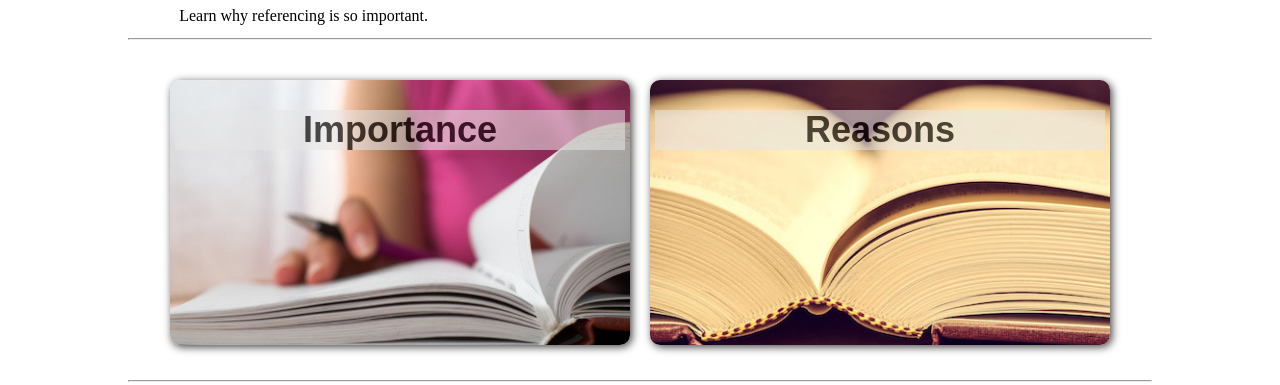
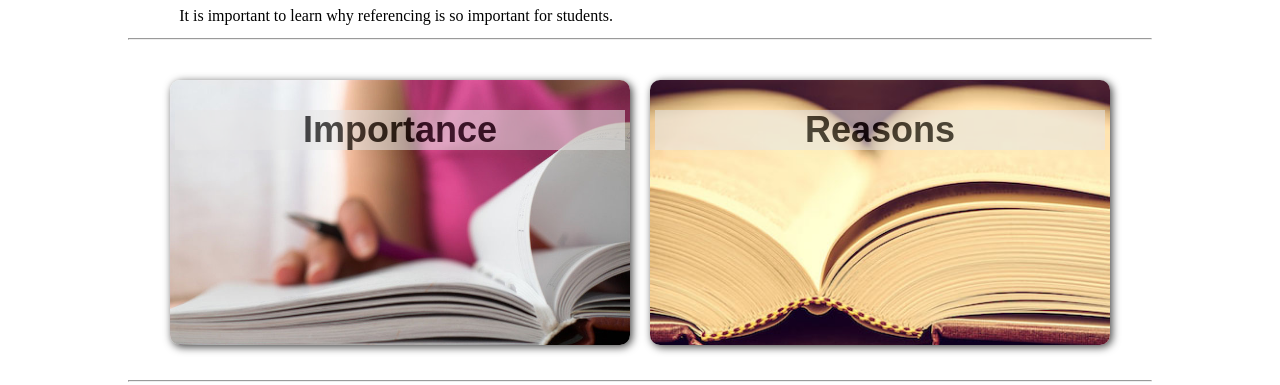
Before and after one commit to DahuZhu/MVP_Sprint1_SKRSKR, a plain HTML site: page whyR.html in a window 1280 px wide. Shown: the part 233-618 px from the top of the page. Drawn offline with Linux system fonts and the light colour scheme.

Commit message:
adding text Signed-off-by: WM312081 <perfect.3betty@gmail.com>

```diff
--- a/whyR.html
+++ b/whyR.html
@@ -58,7 +58,7 @@
        <div class="sub_card_container">
          <div class="sub_card_desc">
            <h1 style="text-align:center; margin: 10px auto">WHY REFERENCE</h1>
-           <p>Learn why referencing is so important.</p>
+           <p>It is important to learn why referencing is so important for students.</p>
          </div>
 
          <hr>
```
